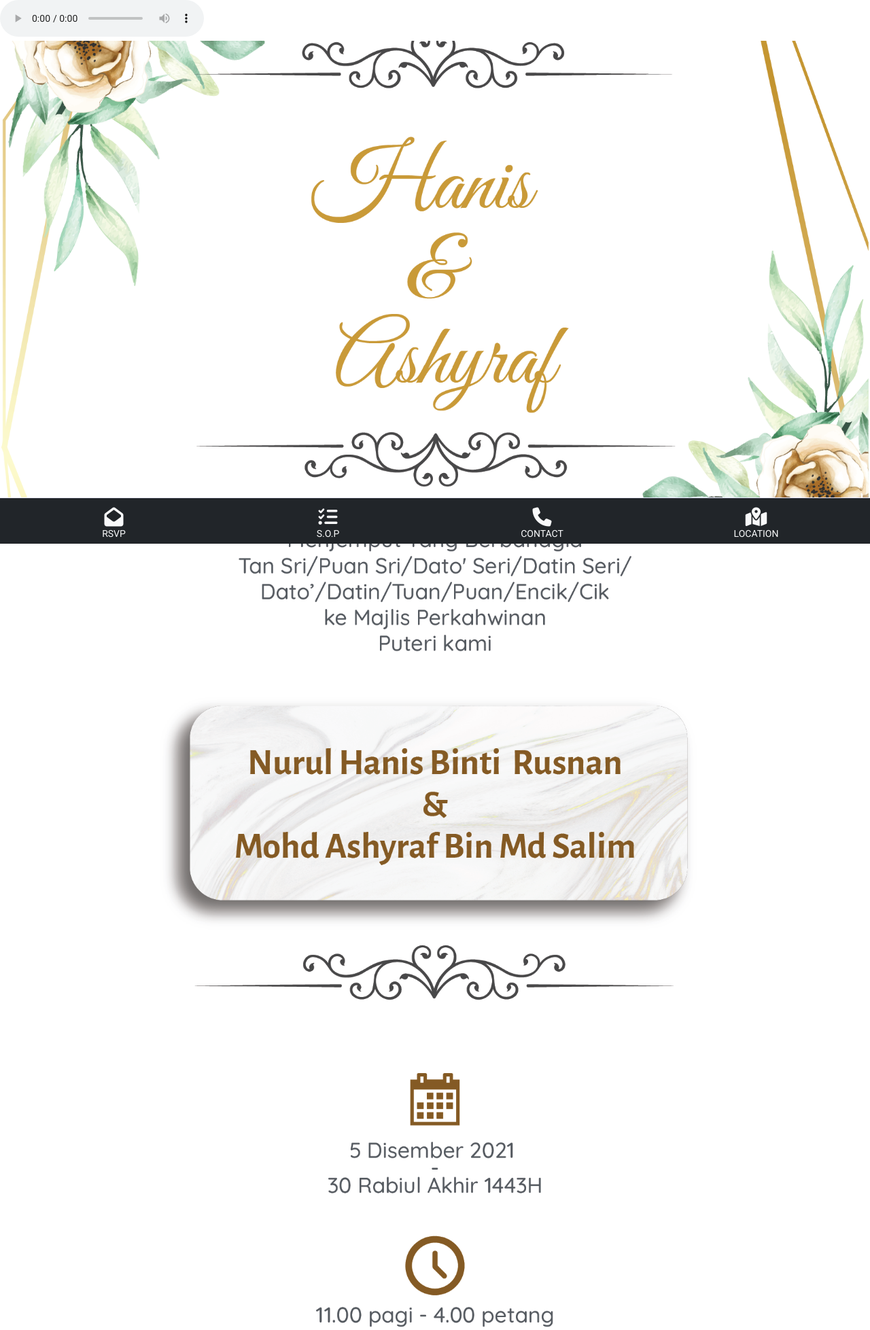
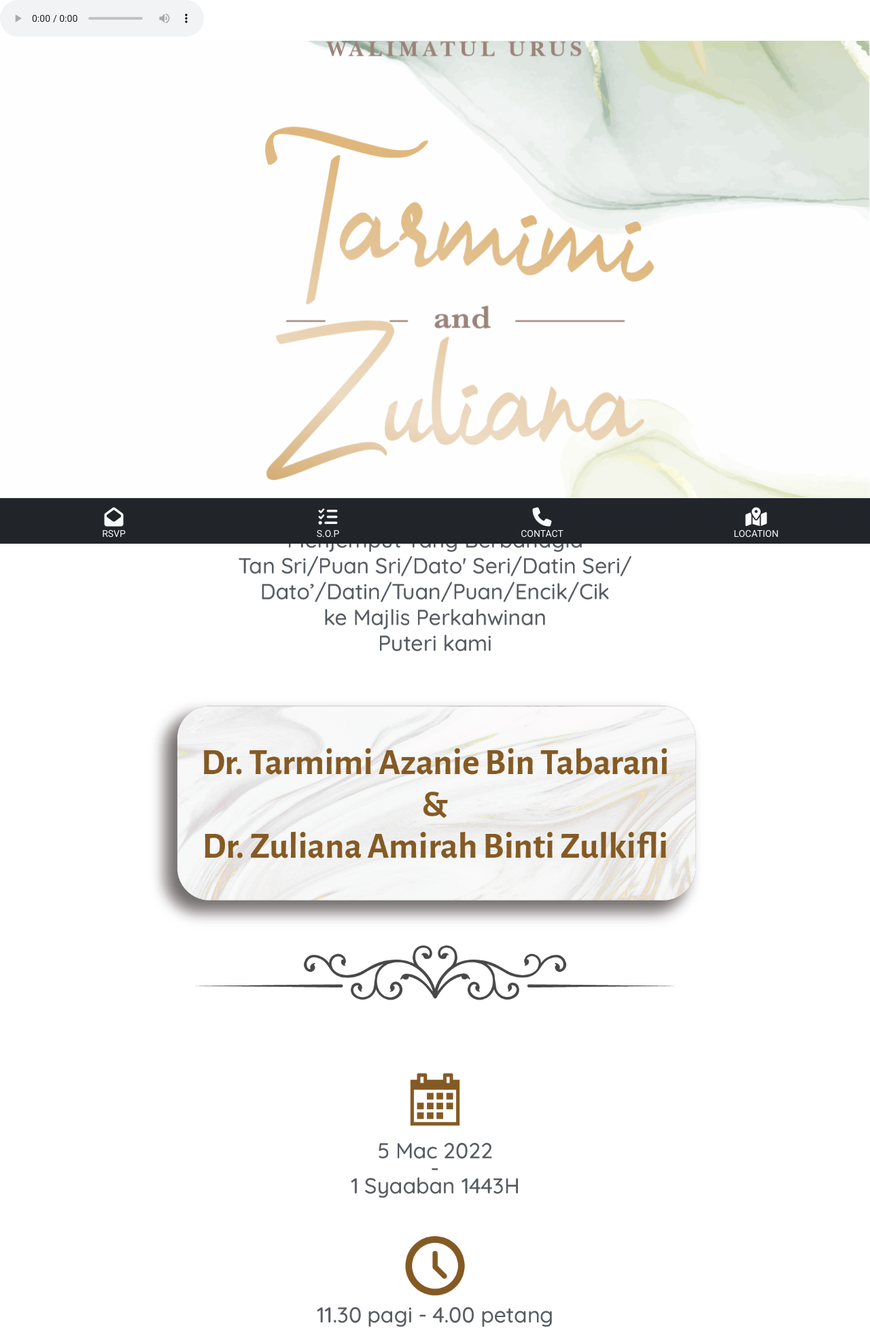
Before and after one commit to akmalghazali/walimatullaki, a PHP site: page /home.html in a window 1280 px wide. Shown: the top 1957 px of the page at 68% size. Run offline with PHP 8.4, Linux system fonts and the light colour scheme; some libraries are stand-ins or nearby versions.

Commit message:
wada update

```diff
--- a/css/style.css
+++ b/css/style.css
@@ -9,7 +9,6 @@
 .footer-logo {
   background-image: url(images/logo_light.png);
 }
-
 
 /*Font Settings*/
 h1 {
@@ -43,7 +42,6 @@
   font-weight: 800;
 }
 
-
 /*Content Settings*/
 .content {
   padding: 0px 20px 0px 20px;
@@ -51,7 +49,6 @@
 .container {
   margin-bottom: 30px;
 }
-
 
 * {
   margin: 0;
@@ -103,9 +100,6 @@
   color: #3498db;
 }
 
-
-
-
 /*Page Content*/
 
 ::-webkit-scrollbar {
@@ -150,8 +144,6 @@
     padding-bottom: 120px;
   }
 }
-
-
 
 /*input[id="toggle-menu"]*/
 input[data-submenu-items] {
@@ -229,7 +221,6 @@
   bottom: 0px;
   z-index: 5;
 }
-
 
 /*Header*/
 header {
@@ -430,10 +421,10 @@
 /*Homepage*/
 
 .cover-bg-1 {
-  background-image: url(../images/covers/kawin3.png);
+  background-image: url(../images/covers/laki.png);
 }
 .cover-bg-2 {
-  background-image: url(../images/covers/kad5.png);
+  background-image: url(../images/covers/kakmun-laki.png);
 }
 /* .cover-bg-3 {
   background-image: url(../images/covers/kad4.png);
@@ -554,17 +545,12 @@
   font-size: 12px;
 }
 
-
-
 .heading-cursive {
   font-family: "Satisfy", cursive;
 }
 .heading-serif {
   font-family: "Times New Roman", sans-serif;
 }
-
-
-
 
 /* toolbar bottom */
 .toolbar-bottom {
--- a/home.html
+++ b/home.html
@@ -4,7 +4,7 @@
 <head>
 	<meta charset="utf-8">
 	<script async src="https://cdn.ampproject.org/v0.js"></script>
-	<title>Walimatul Urus Hanis | Ashyraf</title>
+	<title>Walimatul Urus Tarmimi | Zuliana</title>
 	<!--AMP HTML files require a canonical link pointing to the regular HTML. If no HTML version exists, it should point to itself.-->
 	<link rel="icon" href="images/icons/rings.png">
 	<link rel="canonical" href="index.html">
@@ -213,8 +213,8 @@
 						</div>
 						<div id="showcalendar">
 							<p style='text-align: center;'>Tambah di Kalendar</p>
-							<a
-								href='https://www.google.com/calendar/render?action=TEMPLATE&text=Walimatul+Urus+Asyraf+%26+Hanis&location=Namida+Garden+%26+Events%2C+Kota+Warisan&dates=20211205T030000Z%2F20211205T080000Z' target="_blank">
+							<a href='https://www.google.com/calendar/render?action=TEMPLATE&text=Walimatul+Urus+Asyraf+%26+Hanis&location=Namida+Garden+%26+Events%2C+Kota+Warisan&dates=20211205T030000Z%2F20211205T080000Z'
+								target="_blank">
 								<img style='width: 40%;' src='images/button/GoogleCalendar.svg' class="imgcenter"></a>
 						</div>
 						<div class="modal-footer">
@@ -353,8 +353,8 @@
 					<div class="gridcontainer2">
 
 						<div class="griditem2">
-							<a
-								href="https://www.waze.com/en/live-map/directions/malaysia/pahang/bentong/de-grand-singgahsana?place=ChIJcz-AsEAFzDER4DSSB2BEt5I" target="_blank">
+							<a href="https://www.waze.com/en/live-map/directions/malaysia/pahang/bentong/de-grand-singgahsana?place=ChIJcz-AsEAFzDER4DSSB2BEt5I"
+								target="_blank">
 								<img src="images/button/waze.svg" alt="" width="150px"><br>
 
 							</a>
```
Also changed, not shown: images/covers/kakmun-laki.png (added), images/covers/laki.png (added), index.html (renamed from frame.html).
